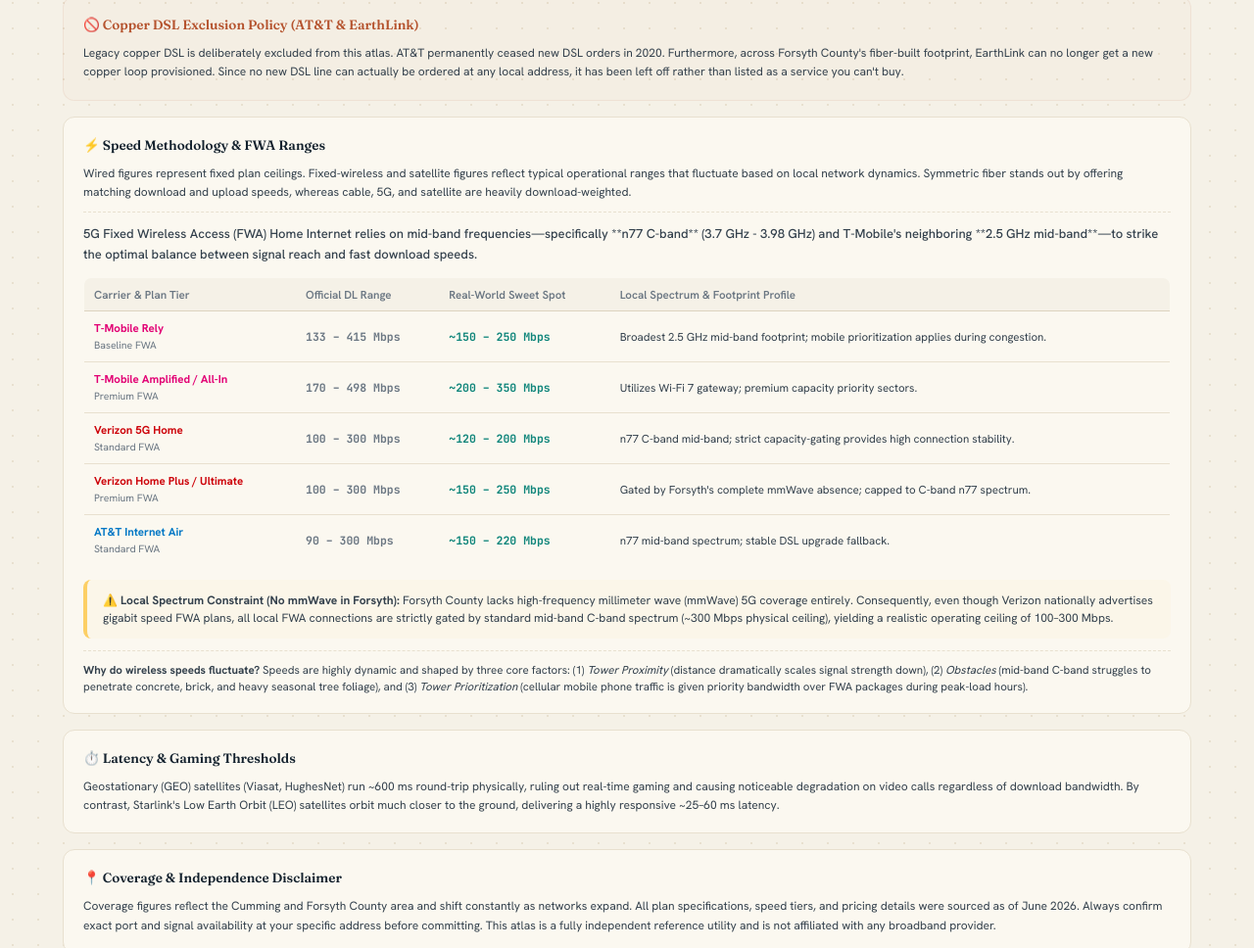
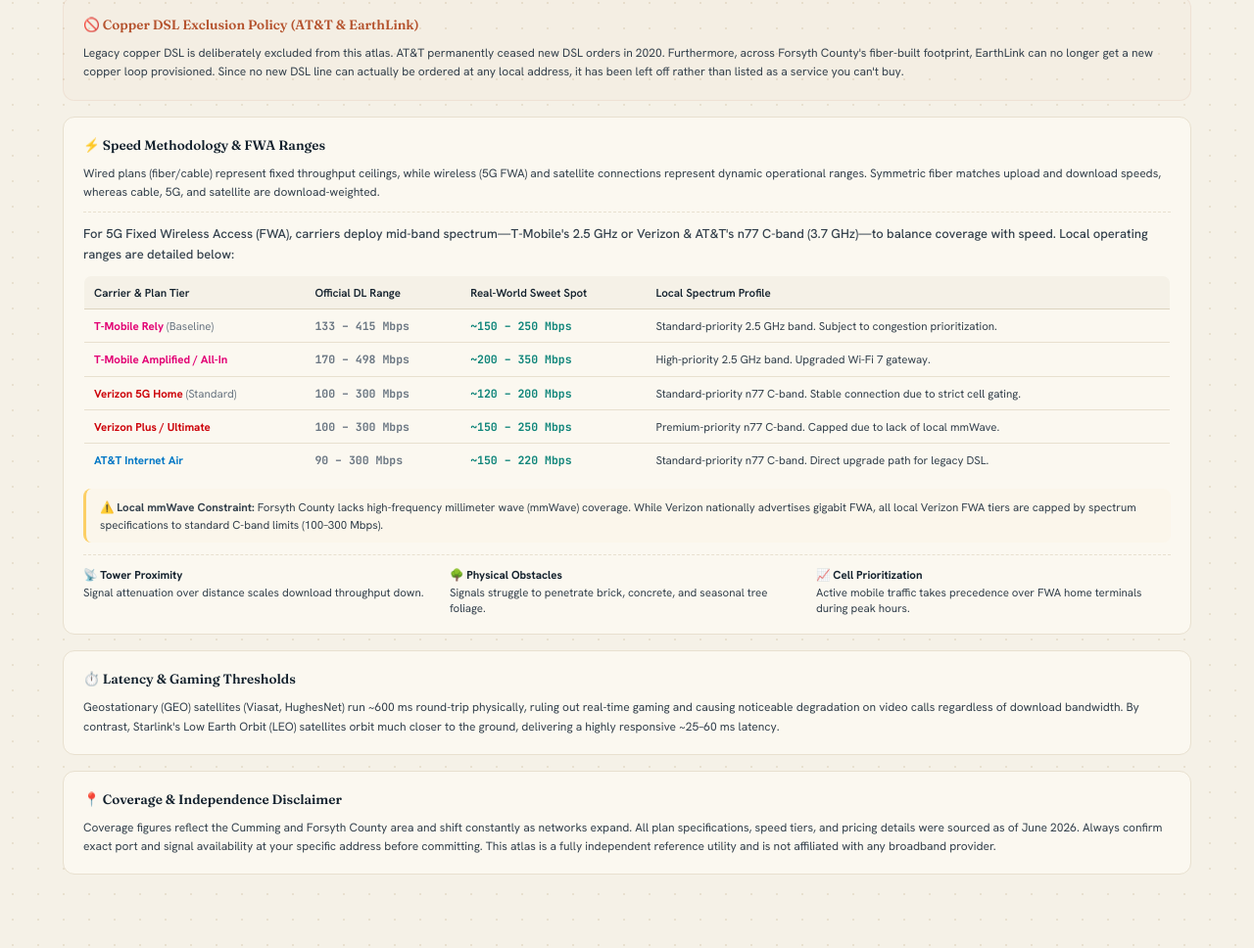
Before and after one commit to curdriceaurora/broadband-atlas, a website: page forsyth-broadband-atlas.html in a window 1280 px wide. Shown: the part 3156-4124 px from the top of the page at 98% size. Drawn offline with Linux system fonts and the light colour scheme.

Commit message:
style: refactor speed methodology note card and remove repetitions

```diff
--- a/forsyth-broadband-atlas.html
+++ b/forsyth-broadband-atlas.html
@@ -989,82 +989,85 @@
       </summary>
       <div class="note-card-content" style="display: flex; flex-direction: column; gap: 10px;">
         <p>
-          Wired figures represent fixed plan ceilings. Fixed-wireless and satellite figures reflect typical operational ranges that fluctuate based on local network dynamics. Symmetric fiber stands out by offering matching download and upload speeds, whereas cable, 5G, and satellite are heavily download-weighted.
+          Wired plans (fiber/cable) represent fixed throughput ceilings, while wireless (5G FWA) and satellite connections represent dynamic operational ranges. Symmetric fiber matches upload and download speeds, whereas cable, 5G, and satellite are download-weighted.
         </p>
 
         <div class="fwa-methodology-rich" style="border-top: 1px dashed var(--border-soft); padding-top: 12px;">
-          <p style="font-weight: 500; font-size: 13px; margin-bottom: 12px; color: var(--ink-soft);">
-            5G Fixed Wireless Access (FWA) Home Internet relies on mid-band frequencies—specifically **n77 C-band** (3.7 GHz - 3.98 GHz) and T-Mobile's neighboring **2.5 GHz mid-band**—to strike the optimal balance between signal reach and fast download speeds.
+          <p style="font-weight: 500; font-size: 13px; margin: 0 0 10px 0; color: var(--ink-soft);">
+            For 5G Fixed Wireless Access (FWA), carriers deploy mid-band spectrum—T-Mobile's 2.5 GHz or Verizon &amp; AT&amp;T's n77 C-band (3.7 GHz)—to balance coverage with speed. Local operating ranges are detailed below:
           </p>
 
-          <table class="fwa-table" style="width: 100%; border-collapse: collapse; font-size: 11.5px; margin-top: 12px; border: 1px solid var(--border-soft); border-radius: var(--radius-sm); overflow: hidden;">
+          <table class="fwa-table" style="width: 100%; border-collapse: collapse; font-size: 11.5px; border: 1px solid var(--border-soft); border-radius: var(--radius-sm); overflow: hidden;">
             <thead>
               <tr style="background: var(--bg-app); border-bottom: 1px solid var(--border-color); text-align: left;">
-                <th style="padding: 8px 10px; font-weight: 600;">Carrier &amp; Plan Tier</th>
-                <th style="padding: 8px 10px; font-weight: 600;">Official DL Range</th>
-                <th style="padding: 8px 10px; font-weight: 600;">Real-World Sweet Spot</th>
-                <th style="padding: 8px 10px; font-weight: 600;">Local Spectrum &amp; Footprint Profile</th>
+                <th style="padding: 8px 10px; font-weight: 600; color: var(--ink);">Carrier &amp; Plan Tier</th>
+                <th style="padding: 8px 10px; font-weight: 600; color: var(--ink);">Official DL Range</th>
+                <th style="padding: 8px 10px; font-weight: 600; color: var(--ink);">Real-World Sweet Spot</th>
+                <th style="padding: 8px 10px; font-weight: 600; color: var(--ink);">Local Spectrum Profile</th>
               </tr>
             </thead>
             <tbody>
               <tr style="border-bottom: 1px solid var(--border-soft);">
                 <td style="padding: 8px 10px;">
-                  <strong style="color: var(--brand-tmo);">T-Mobile Rely</strong><br>
-                  <span style="font-size: 10.5px; color: var(--ink-faint);">Baseline FWA</span>
+                  <strong style="color: var(--brand-tmo);">T-Mobile Rely</strong> (Baseline)
                 </td>
                 <td style="padding: 8px 10px; font-family: var(--mono); font-weight: 600;">133 – 415 Mbps</td>
                 <td style="padding: 8px 10px; font-family: var(--mono); font-weight: 600; color: var(--primary);">~150 – 250 Mbps</td>
-                <td style="padding: 8px 10px; color: var(--ink-soft);">Broadest 2.5 GHz mid-band footprint; mobile prioritization applies during congestion.</td>
+                <td style="padding: 8px 10px; color: var(--ink-soft);">Standard-priority 2.5 GHz band. Subject to congestion prioritization.</td>
               </tr>
               <tr style="border-bottom: 1px solid var(--border-soft);">
                 <td style="padding: 8px 10px;">
-                  <strong style="color: var(--brand-tmo);">T-Mobile Amplified / All-In</strong><br>
-                  <span style="font-size: 10.5px; color: var(--ink-faint);">Premium FWA</span>
+                  <strong style="color: var(--brand-tmo);">T-Mobile Amplified / All-In</strong>
                 </td>
                 <td style="padding: 8px 10px; font-family: var(--mono); font-weight: 600;">170 – 498 Mbps</td>
                 <td style="padding: 8px 10px; font-family: var(--mono); font-weight: 600; color: var(--primary);">~200 – 350 Mbps</td>
-                <td style="padding: 8px 10px; color: var(--ink-soft);">Utilizes Wi-Fi 7 gateway; premium capacity priority sectors.</td>
+                <td style="padding: 8px 10px; color: var(--ink-soft);">High-priority 2.5 GHz band. Upgraded Wi-Fi 7 gateway.</td>
               </tr>
               <tr style="border-bottom: 1px solid var(--border-soft);">
                 <td style="padding: 8px 10px;">
-                  <strong style="color: var(--brand-verizon);">Verizon 5G Home</strong><br>
-                  <span style="font-size: 10.5px; color: var(--ink-faint);">Standard FWA</span>
+                  <strong style="color: var(--brand-verizon);">Verizon 5G Home</strong> (Standard)
                 </td>
                 <td style="padding: 8px 10px; font-family: var(--mono); font-weight: 600;">100 – 300 Mbps</td>
                 <td style="padding: 8px 10px; font-family: var(--mono); font-weight: 600; color: var(--primary);">~120 – 200 Mbps</td>
-                <td style="padding: 8px 10px; color: var(--ink-soft);">n77 C-band mid-band; strict capacity-gating provides high connection stability.</td>
+                <td style="padding: 8px 10px; color: var(--ink-soft);">Standard-priority n77 C-band. Stable connection due to strict cell gating.</td>
               </tr>
               <tr style="border-bottom: 1px solid var(--border-soft);">
                 <td style="padding: 8px 10px;">
-                  <strong style="color: var(--brand-verizon);">Verizon Home Plus / Ultimate</strong><br>
-                  <span style="font-size: 10.5px; color: var(--ink-faint);">Premium FWA</span>
+                  <strong style="color: var(--brand-verizon);">Verizon Plus / Ultimate</strong>
                 </td>
                 <td style="padding: 8px 10px; font-family: var(--mono); font-weight: 600;">100 – 300 Mbps</td>
                 <td style="padding: 8px 10px; font-family: var(--mono); font-weight: 600; color: var(--primary);">~150 – 250 Mbps</td>
-                <td style="padding: 8px 10px; color: var(--ink-soft);">Gated by Forsyth's complete mmWave absence; capped to C-band n77 spectrum.</td>
+                <td style="padding: 8px 10px; color: var(--ink-soft);">Premium-priority n77 C-band. Capped due to lack of local mmWave.</td>
               </tr>
               <tr style="border-bottom: 1px solid var(--border-soft);">
                 <td style="padding: 8px 10px;">
-                  <strong style="color: var(--brand-att);">AT&amp;T Internet Air</strong><br>
-                  <span style="font-size: 10.5px; color: var(--ink-faint);">Standard FWA</span>
+                  <strong style="color: var(--brand-att);">AT&amp;T Internet Air</strong>
                 </td>
                 <td style="padding: 8px 10px; font-family: var(--mono); font-weight: 600;">90 – 300 Mbps</td>
                 <td style="padding: 8px 10px; font-family: var(--mono); font-weight: 600; color: var(--primary);">~150 – 220 Mbps</td>
-                <td style="padding: 8px 10px; color: var(--ink-soft);">n77 mid-band spectrum; stable DSL upgrade fallback.</td>
+                <td style="padding: 8px 10px; color: var(--ink-soft);">Standard-priority n77 C-band. Direct upgrade path for legacy DSL.</td>
               </tr>
             </tbody>
           </table>
 
-          <div style="background: rgba(252, 207, 101, 0.05); border-left: 4px solid #fccf65; padding: 12px 16px; border-radius: var(--radius-sm); font-size: 12px; line-height: 1.5; margin-top: 14px; color: var(--ink-soft);">
-            <strong>⚠️ Local Spectrum Constraint (No mmWave in Forsyth):</strong> Forsyth County lacks high-frequency millimeter wave (mmWave) 5G coverage entirely. Consequently, even though Verizon nationally advertises gigabit speed FWA plans, all local FWA connections are strictly gated by standard mid-band C-band spectrum (~300 Mbps physical ceiling), yielding a realistic operating ceiling of 100–300 Mbps.
+          <div style="background: rgba(252, 207, 101, 0.04); border-left: 3px solid #fccf65; padding: 10px 14px; border-radius: var(--radius-sm); font-size: 11.5px; line-height: 1.5; margin-top: 12px; color: var(--ink-soft);">
+            <strong>⚠️ Local mmWave Constraint:</strong> Forsyth County lacks high-frequency millimeter wave (mmWave) coverage. While Verizon nationally advertises gigabit FWA, all local Verizon FWA tiers are capped by spectrum specifications to standard C-band limits (100–300 Mbps).
           </div>
 
-          <p style="font-size: 11.5px; line-height: 1.5; color: var(--ink-soft); margin-top: 12px; border-top: 1px dashed var(--border-soft); padding-top: 10px;">
-            <strong>Why do wireless speeds fluctuate?</strong> Speeds are highly dynamic and shaped by three core factors:
-            (1) <em>Tower Proximity</em> (distance dramatically scales signal strength down),
-            (2) <em>Obstacles</em> (mid-band C-band struggles to penetrate concrete, brick, and heavy seasonal tree foliage), and
-            (3) <em>Tower Prioritization</em> (cellular mobile phone traffic is given priority bandwidth over FWA packages during peak-load hours).
-          </p>
+          <div class="fluctuation-grid" style="display: grid; grid-template-columns: repeat(auto-fit, minmax(200px, 1fr)); gap: 12px; margin-top: 12px; border-top: 1px dashed var(--border-soft); padding-top: 12px;">
+            <div style="font-size: 11.5px; line-height: 1.4; color: var(--ink-soft);">
+              <strong style="color: var(--ink); display: block; margin-bottom: 2px;">📡 Tower Proximity</strong>
+              Signal attenuation over distance scales download throughput down.
+            </div>
+            <div style="font-size: 11.5px; line-height: 1.4; color: var(--ink-soft);">
+              <strong style="color: var(--ink); display: block; margin-bottom: 2px;">🌳 Physical Obstacles</strong>
+              Signals struggle to penetrate brick, concrete, and seasonal tree foliage.
+            </div>
+            <div style="font-size: 11.5px; line-height: 1.4; color: var(--ink-soft);">
+              <strong style="color: var(--ink); display: block; margin-bottom: 2px;">📈 Cell Prioritization</strong>
+              Active mobile traffic takes precedence over FWA home terminals during peak hours.
+            </div>
+          </div>
         </div>
       </div>
     </details>
```
Also changed, not shown: public/index.html (+34 -31 lines).
